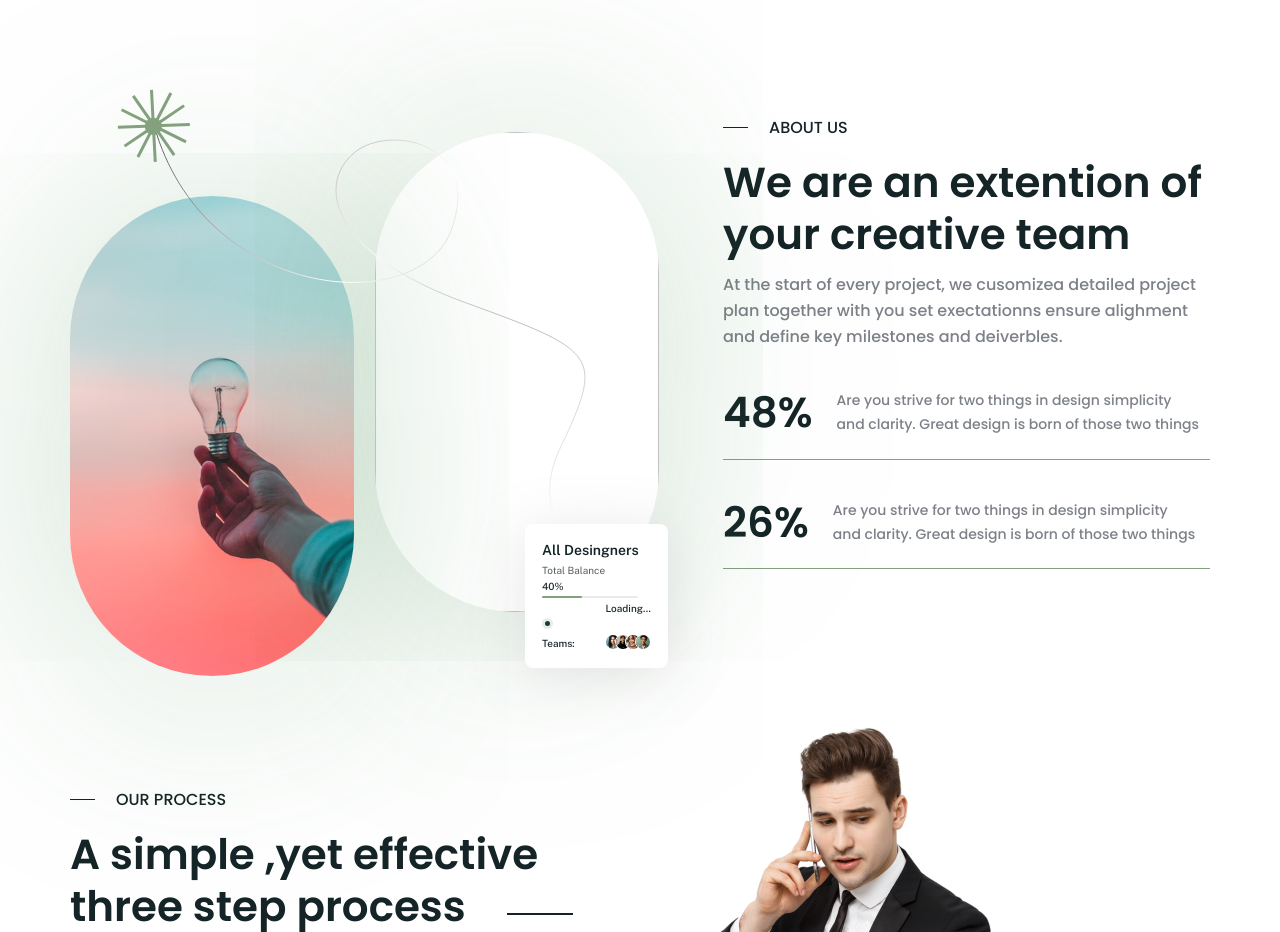
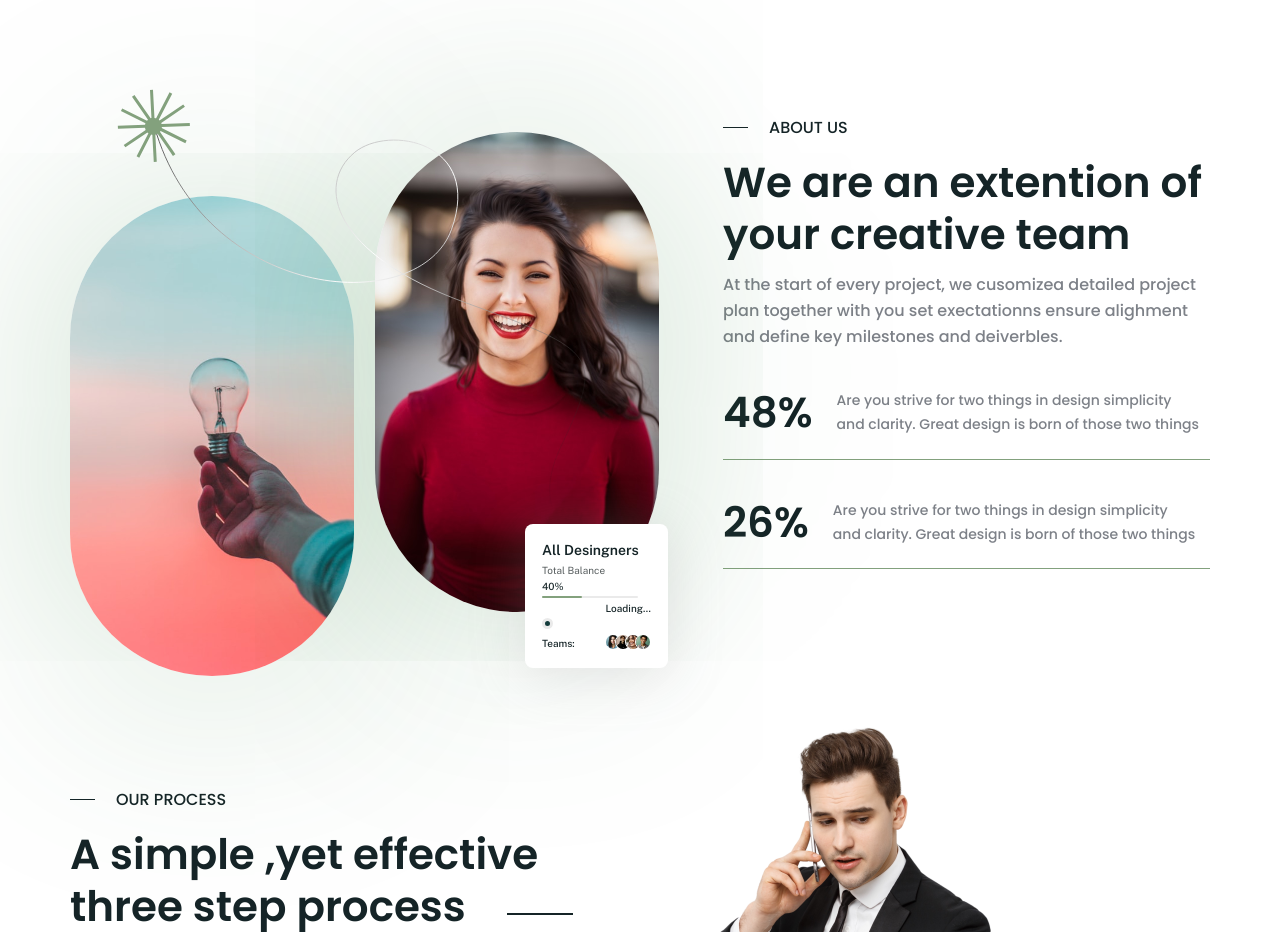
Before and after one commit to Devcui0610/f8-htmlcss-03.1, a plain HTML site: page index.html in a window 1280 px wide. Shown: the part 1880-2812 px from the top of the page. Drawn offline with nearby package versions, Linux system fonts and the light colour scheme; the site is published under a folder, as on GitHub Pages, so addresses that start at the root find nothing; a web font is replaced by a local one.

Commit message:
Done Process 2

```diff
--- a/index.html
+++ b/index.html
@@ -393,7 +393,7 @@
                                     class="about__img about__banner-left"
                                 />
                                 <img
-                                    src="/assets/images/hero-5.jpeg"
+                                    src="./assets/images/hero-5.jpeg"
                                     alt=""
                                     class="about__img about__banner-right"
                                 />
```
